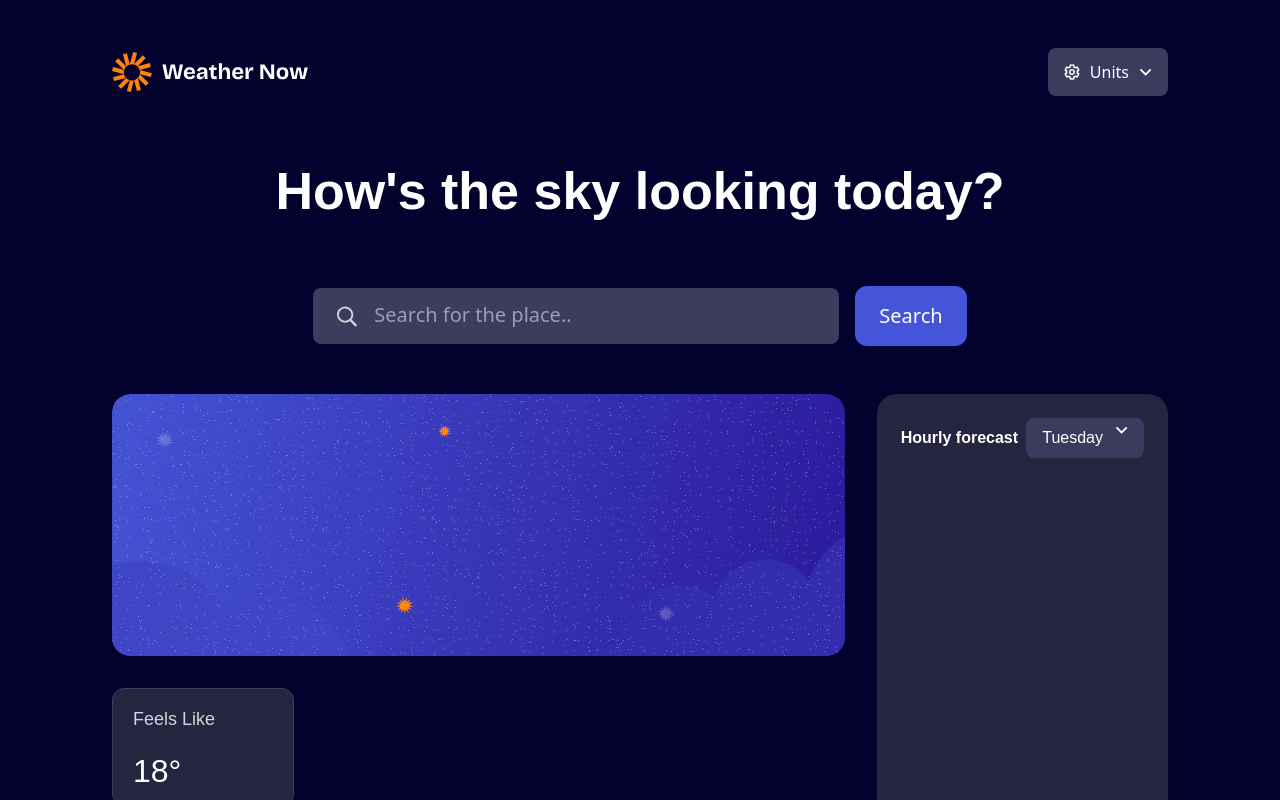
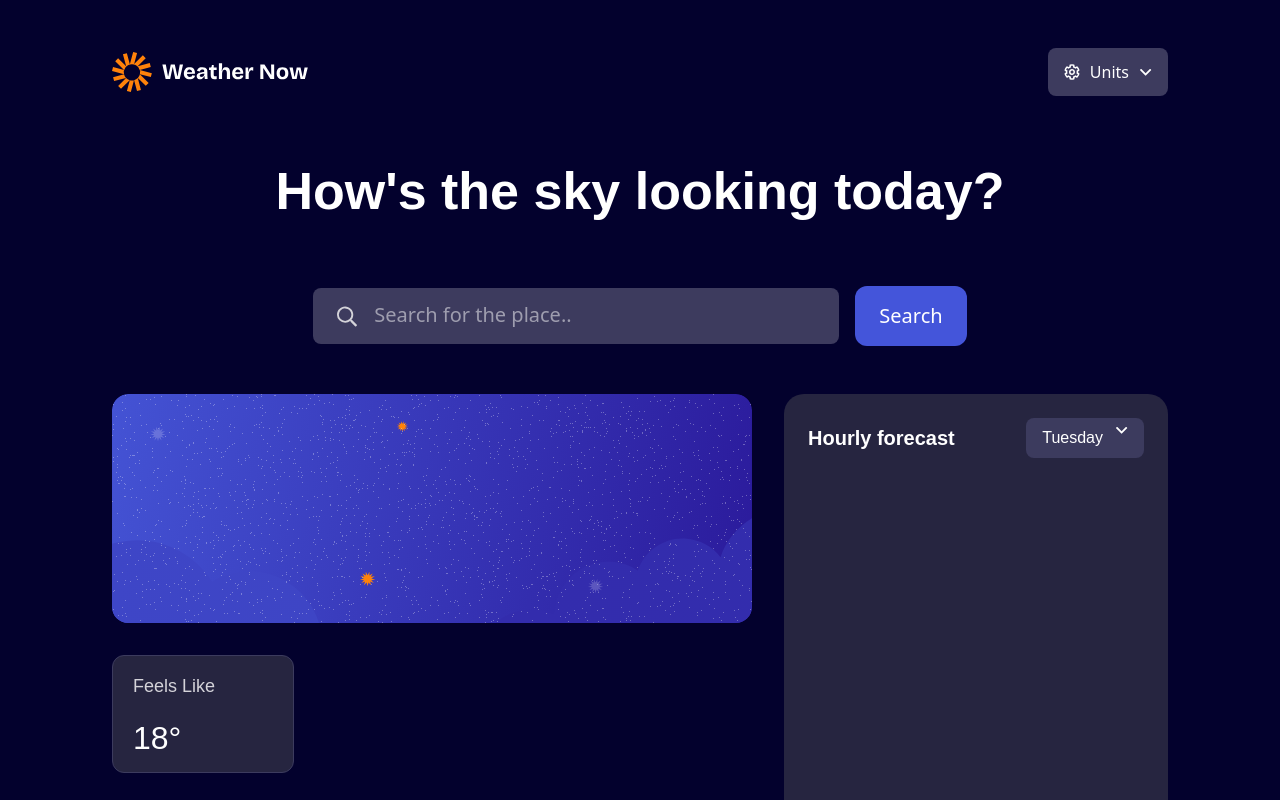
Before and after one commit to Legaz-le/weather-app-main, a React (Vite) app: page / in a window 1280 px wide. Shown: the top 800 px of the page. Built offline with nearby package versions, Linux system fonts and the light colour scheme.

Commit message:
fixed some issue with layots

```diff
--- a/src/App.tsx
+++ b/src/App.tsx
@@ -3,7 +3,7 @@ import { TopSide } from "./components/TopSide";
 
 export const App = () => {
   return (
-    <div className="flex flex-col items-center justify-center  container mx-auto  px-28 w-full  py-12 text-Neutral-0">
+    <div className="flex flex-col items-center justify-center  w-full mx-auto  p-window    text-Neutral-0">
       <TopSide />
       <MainBody />
     </div>
--- a/src/components/BodyElements/MainInfo.tsx
+++ b/src/components/BodyElements/MainInfo.tsx
@@ -3,8 +3,8 @@ import { WeatherInfo } from "./Boxes/weatherInfo";
 
 export const MainInfo = () => {
   return (
-    <div className="flex flex-col gap-8   mb-12 mr-8">
-      <img src={bg} alt="blue-background"  className="w-[800px]"/>
+    <div className="flex flex-col gap-8   mb-12 mr-8 relative">
+      <img src={bg} alt="blue-background"  className="w-[800px]  absloute "/>
       <WeatherInfo />
     </div>
   );
--- a/src/components/BodyElements/SideTable.tsx
+++ b/src/components/BodyElements/SideTable.tsx
@@ -2,9 +2,9 @@ import dropdown from "/images/icon-dropdown.svg";
 
 export const SideTable = () => {
   return (
-    <div className="w-[384px] p-6 bg-[#262540] rounded-[20px]  gap-[16px]">
-      <div className="flex flex-row justify-between items-center">
-        <p className="font-DM-Sans  text-[16px] font-[600]">
+    <div className="p-6 bg-[#262540] rounded-[20px]  gap-[16px]">
+      <div className="flex w-[336px] flex-row justify-between items-center">
+        <p className="font-DM-Sans  text-[20px] font-[600]">
           Hourly forecast
         </p>
         <button className="px-4 py-2 flex flex-row  gap-3 bg-[#3C3B5E] rounded-lg">
--- a/src/components/TopSide.tsx
+++ b/src/components/TopSide.tsx
@@ -6,7 +6,7 @@ import search from "/images/icon-search.svg";
 export const TopSide = () => {
   return (
     <div className="flex flex-col w-full  mb-12">
-      <div className="flex items-center justify-between">
+      <div className="flex items-center justify-between w-full">
         <img src={logo} alt="logo-icon" />
         <button className="flex items-center gap-2.5 px-4 py-3 bg-Neutral-600 rounded-lg cursor-pointer">
           <img src={icon} alt="icon-units" />
--- a/src/index.css
+++ b/src/index.css
@@ -19,6 +19,10 @@ html {
   --color-Blue-700: hsl(248, 70%, 36%);
 }
 
+.p-window {
+  padding: 48px 112px 80px;
+}
+
 .border-inline {
   border: 1px solid #3c3b5e;
   border-radius: 12px;
```
